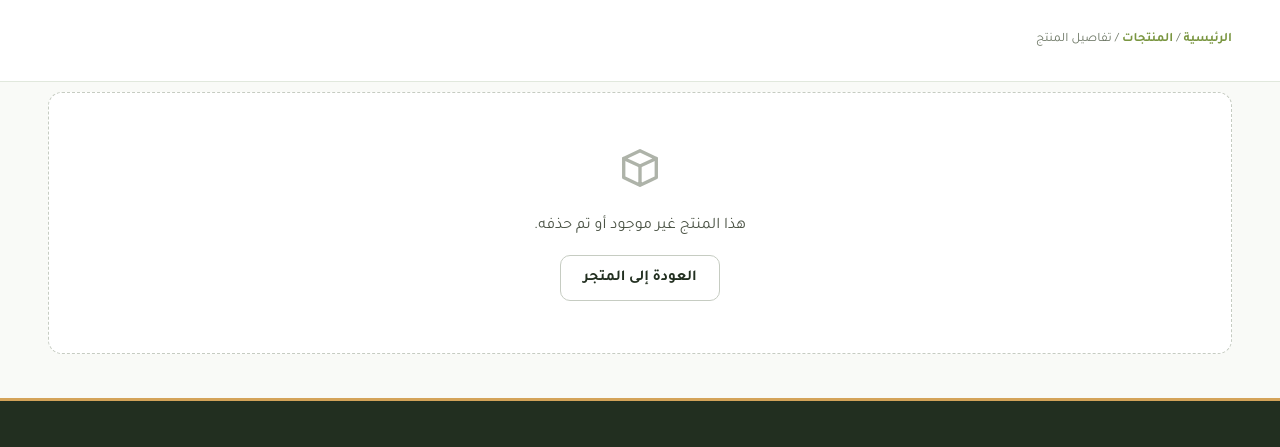
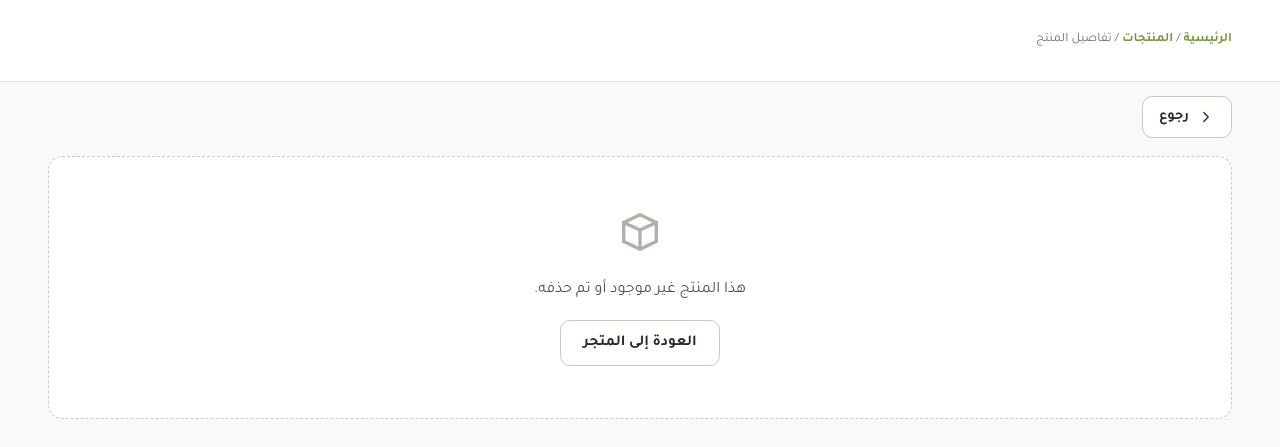
Before and after one commit to Pet-san/pet-San10, a plain HTML site: page product.html in a window 1280 px wide. Shown: the part 74-521 px from the top of the page. Drawn offline with Linux system fonts and the light colour scheme; no server answers.

Commit message:
Update product.html

```diff
--- a/product.html
+++ b/product.html
@@ -4,7 +4,7 @@
   <meta charset="UTF-8">
   <meta name="viewport" content="width=device-width, initial-scale=1.0">
   <title>تفاصيل المنتج | {{storeName}}</title>
-<link rel="stylesheet" href="css/style.css?v=77">
+  <link rel="stylesheet" href="css/style.css?v=77">
   <link rel="stylesheet" href="css/refresh.css?v=77">
   <script src="js/config.js?v=77"></script>
   <script src="js/boot.js?v=77"></script>
@@ -20,8 +20,18 @@
     </div>
   </section>
 
-  <section class="section" style="padding-top:10px;">
+  <section class="section" style="padding-top:14px;">
     <div class="container">
+      <!-- زر الرجوع للوراء -->
+      <div style="margin-bottom: 18px;">
+        <button type="button" class="btn-back" onclick="history.back()" title="رجوع للصفحة السابقة">
+          <svg viewBox="0 0 24 24" fill="none" stroke="currentColor" stroke-width="2" stroke-linecap="round" stroke-linejoin="round">
+            <polyline points="9 18 15 12 9 6"></polyline>
+          </svg>
+          <span>رجوع</span>
+        </button>
+      </div>
+
       <div id="productDetail"></div>
     </div>
   </section>
```
